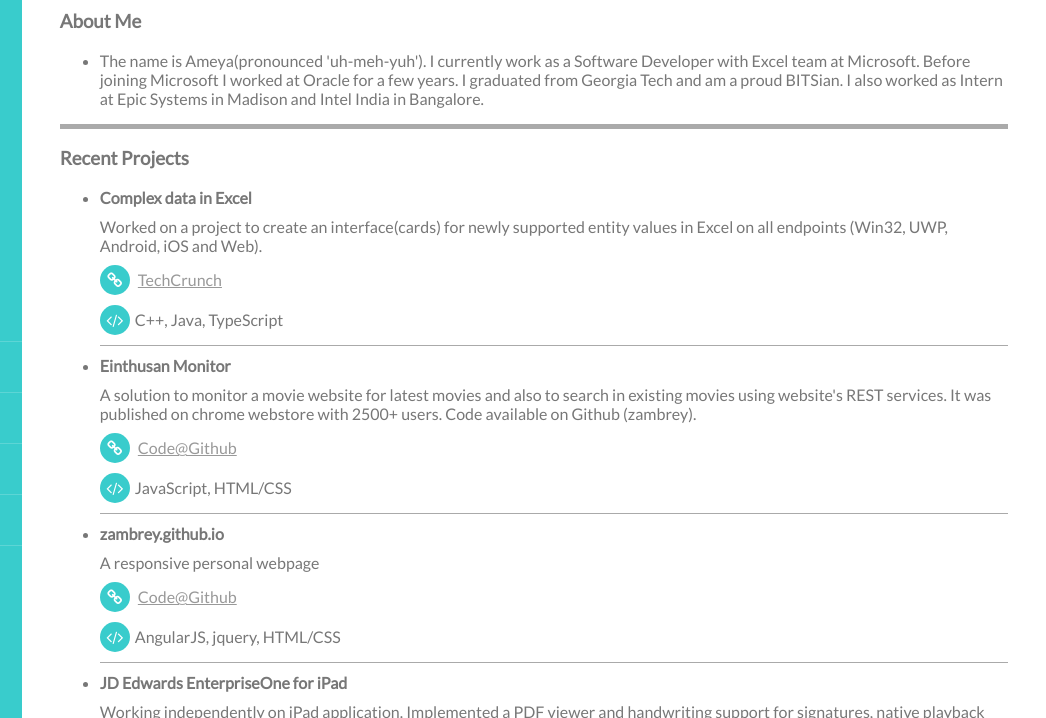
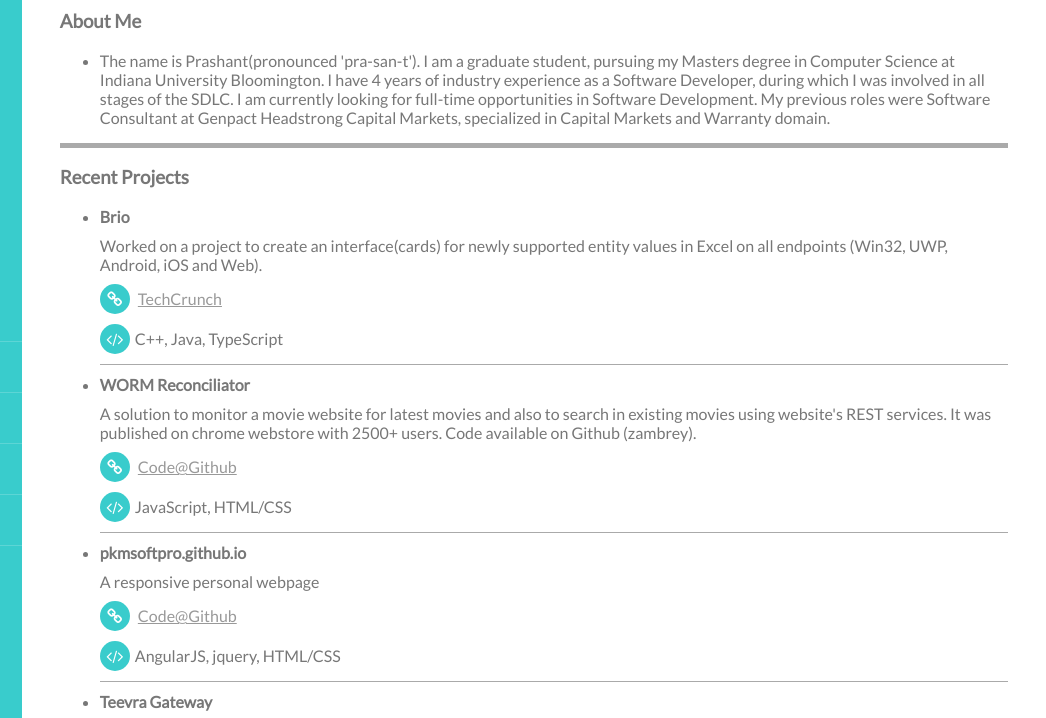
Before and after one commit to pkmsoftpro/pkmsoftpro.github.io, a plain HTML site: page index.html in a window 1280 px wide. Shown: the top 718 px of the page, 234-1280 px from the left. Drawn offline with nearby package versions, Linux system fonts and the light colour scheme.

Commit message:
edit in controller

```diff
--- a/index.html
+++ b/index.html
@@ -3,7 +3,7 @@
 		<meta name="viewport" content="width=device-width, initial-scale=1.0">
 		<meta http-equiv="content-type" content="text/html; charset=utf-8"/>
 		<link rel="shortcut icon" href="favicon.ico" type="image/x-icon">
-		<title>Ameya Zambre</title>
+		<title>Prashant Kumar Modak</title>
 		<link href='https://fonts.googleapis.com/css?family=Lato' rel='stylesheet' type='text/css'>
 		<link rel="stylesheet" type="text/css" href="css/style.css">
 		<link rel="stylesheet" href="https://maxcdn.bootstrapcdn.com/font-awesome/4.5.0/css/font-awesome.min.css">
--- a/js/controller.js
+++ b/js/controller.js
@@ -17,13 +17,13 @@
 
 	$scope.aboutMe=[
 		{
-			"description":"The name is Ameya(pronounced 'uh-meh-yuh'). I currently work as a Software Developer with Excel team at Microsoft. Before joining Microsoft I worked at Oracle for a few years. I graduated from Georgia Tech and am a proud BITSian. I also worked as Intern at Epic Systems in Madison and Intel India in Bangalore."
+			"description":"The name is Prashant(pronounced 'pra-san-t'). I am a graduate student, pursuing my Masters degree in Computer Science at Indiana University Bloomington. I have 4 years of industry experience as a Software Developer, during which I was involved in all stages of the SDLC. I am currently looking for full-time opportunities in Software Development. My previous roles were Software Consultant at Genpact Headstrong Capital Markets, specialized in Capital Markets and Warranty domain."
 		}
 	];
 
 	$scope.recentProjects=[
 		{
-			"title":"Complex data in Excel",
+			"title":"Brio",
 			"description":"Worked on a project to create an interface(cards) for newly supported entity values in Excel on all endpoints (Win32, UWP, Android, iOS and Web).",
 			"link":{
 				"label":"TechCrunch",
@@ -32,7 +32,7 @@
 			"technology":"C++, Java, TypeScript"
 		},
 		{
-			"title":"Einthusan Monitor",
+			"title":"WORM Reconciliator",
 			"description":"A solution to monitor a movie website for latest movies and also to search in existing movies using website's REST services. It was published on chrome webstore with 2500+ users. Code available on Github (zambrey).",
 			"link":{
 				"label":"Code@Github",
@@ -41,19 +41,19 @@
 			"technology":"JavaScript, HTML/CSS"
 		},
 		{
-			"title":"zambrey.github.io",
+			"title":"pkmsoftpro.github.io",
 			"description":"A responsive personal webpage",
 			"link":{
 				"label":"Code@Github",
-				"href":"https://github.com/zambrey/zambrey.github.io",
+				"href":"https://github.com/pkmsoftpro/pkmsoftpro.github.io",
 			},
 			"technology":"AngularJS, jquery, HTML/CSS"
 		},
 		{
-			"title":"JD Edwards EnterpriseOne for iPad",
+			"title":"Teevra Gateway",
 			"description":"Working independently on iPad application. Implemented a PDF viewer and handwriting support for signatures, native playback support for video files, touch-friendly navigation menu(later included in web client as well). Responsible for supporting all new features being developed on iPad browser and application and for uptaking latest iOS SDKs.",
 			"link":{
-				"label":"JD Edwards EnterpriseOne for iPad",
+				"label":"Teevra Gateway",
 				"href":"https://itunes.apple.com/us/app/jd-edwards-enterpriseone-for/id624165519",
 			},
 			"technology":"Java, JavaScript(HTML/CSS), Objective-C"
```
Also changed, not shown: 1 other file.
